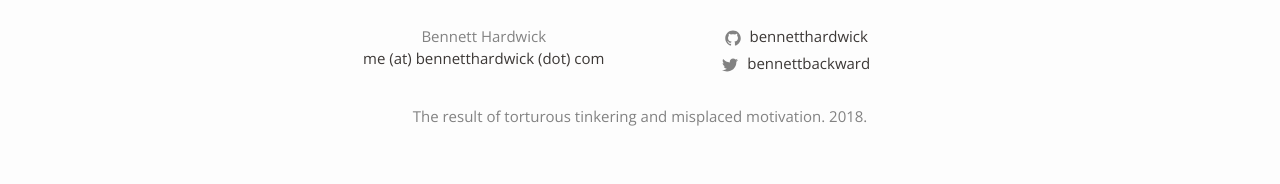
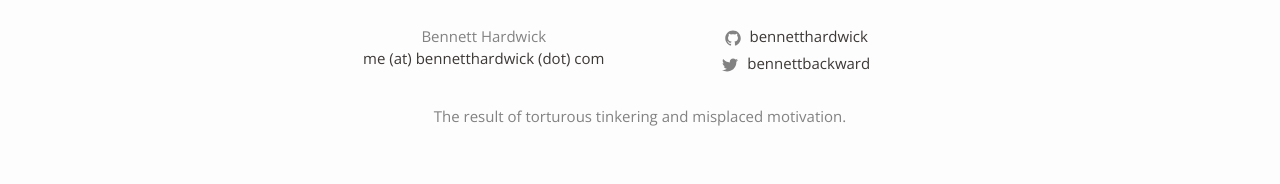
Before and after one commit to pbamotra/website, a Jekyll site: the page built from projects.md, in a window 1280 px wide. Shown: the part 1460-1644 px from the top of the page. Built offline with Jekyll 4.4.1, drawn with Linux system fonts in a browser that asks for light colours.

Commit message:
Updated: description

```diff
--- a/_config.yml
+++ b/_config.yml
@@ -16,7 +16,7 @@
 title: Bennett Hardwick
 email: me (at) bennetthardwick (dot) com
 description: > # this means to ignore newlines until "baseurl:"
-  The result of torturous tinkering and misplaced motivation. 2018.
+  The result of torturous tinkering and misplaced motivation.
 baseurl: "/" # the subpath of your site, e.g. /blog
 url: "bennetthardwick.com" # the base hostname & protocol for your site, e.g. https://example.com
 twitter_username: bennettbackward
```
